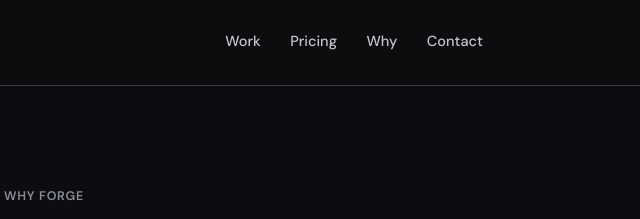
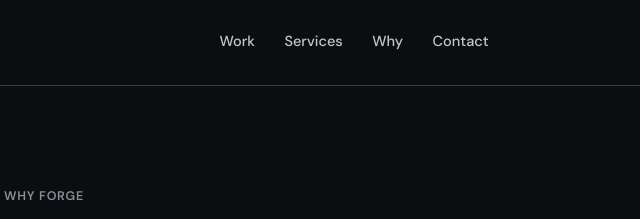
Before and after one commit to VoidcallerOC/SousaSaaS, a website: page why/index.html in a window 1280 px wide. Shown: the top 219 px of the page, 256-896 px from the left. Drawn offline with Linux system fonts and the light colour scheme.

Commit message:
Load service schema on /why

```diff
--- a/why/index.html
+++ b/why/index.html
@@ -15,6 +15,7 @@
     <link rel="stylesheet" href="/styles.css?v=20260904k" />
     <link rel="stylesheet" href="/brand.css?v=20260904k" />
     <title>Why shops pick FORGE CT over a Hartford web agency</title>
+    <script src="/schema.js" defer></script>
   </head>
   <body>
     <a class="skip-link" href="#main-content">Skip to content</a>
@@ -23,7 +24,7 @@
         <a class="brand" href="/" aria-label="FORGE CT home">FORGE <span>CT</span></a>
         <nav class="primary-nav" aria-label="Primary navigation">
           <a href="/#work">Work</a>
-          <a href="/#pricing">Pricing</a>
+          <a href="/services">Services</a>
           <a href="/why">Why</a>
           <a href="/#contact">Contact</a>
         </nav>
```
